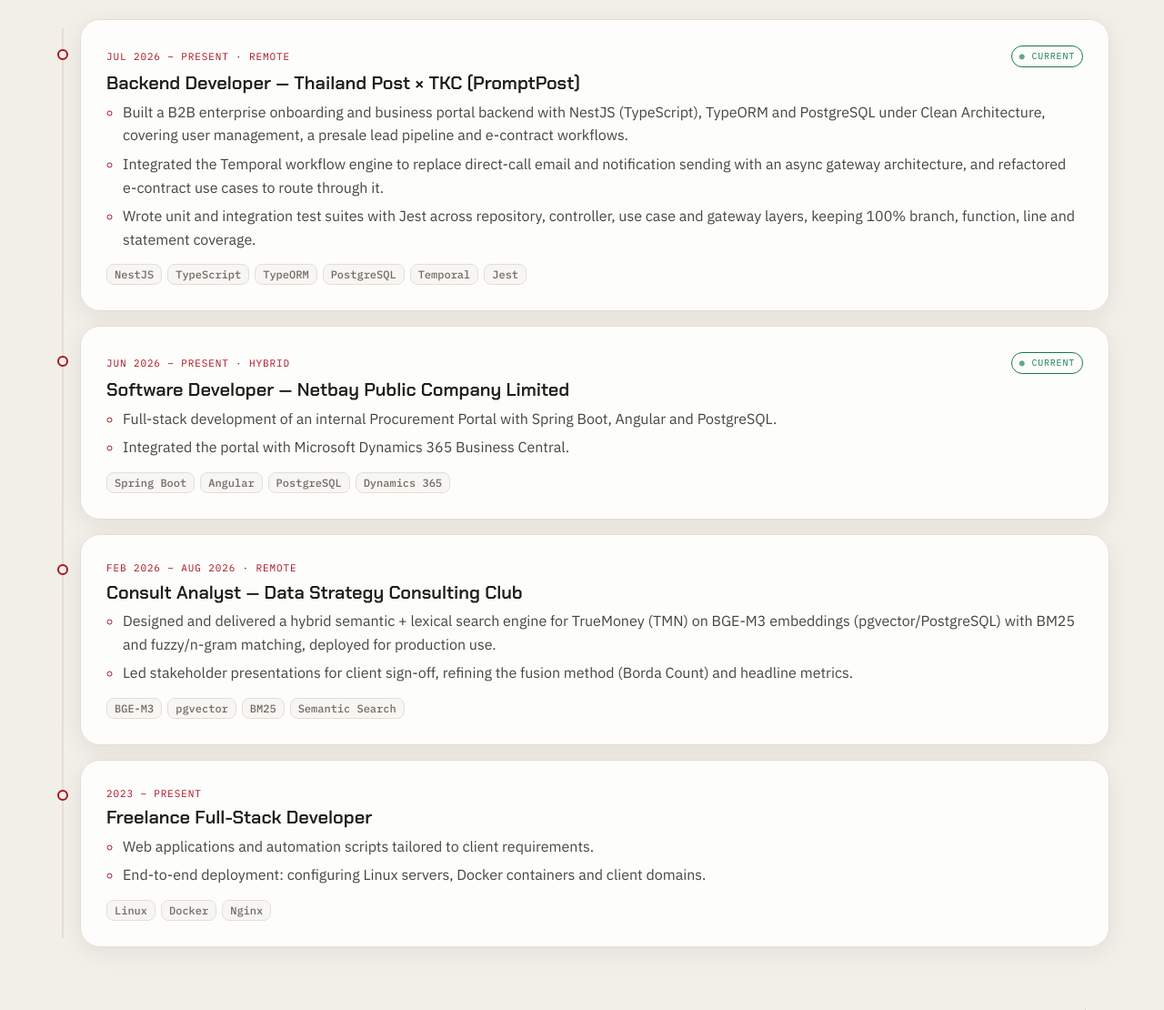
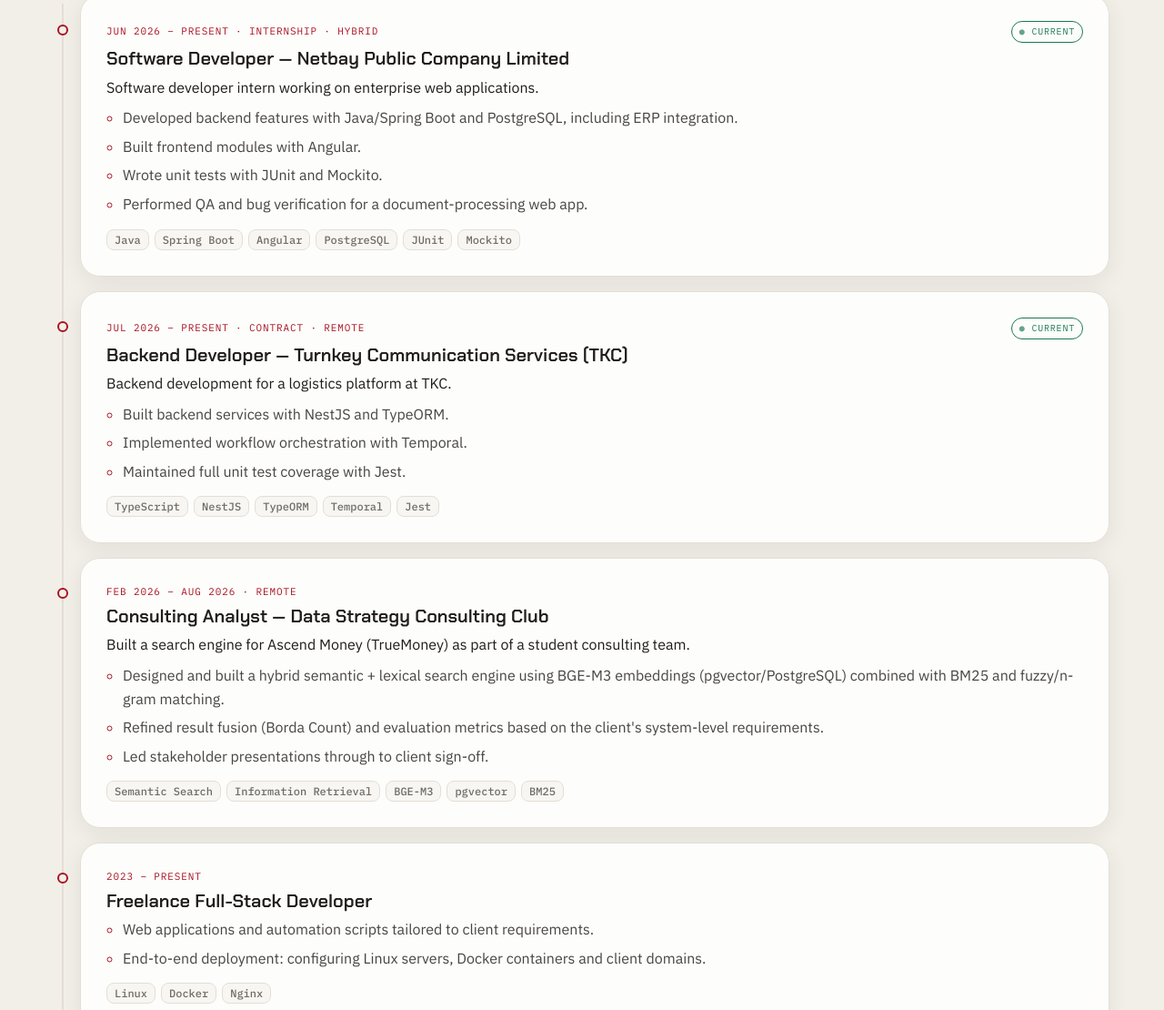
Before and after one commit to SETPOINT1/AboutMe, a plain HTML site: page index.html in a window 1280 px wide. Shown: the part 1690-2800 px from the top of the page at 91% size. Drawn offline with Linux system fonts and the light colour scheme; a web font is replaced by a local one.

Commit message:
Match work experience to LinkedIn; TrueMoney is a project, not production
- Netbay: internship role with Spring Boot, Angular, JUnit/Mockito and QA
- TKC: backend for a logistics platform (NestJS, TypeORM, Temporal, Jest)
- Consulting Analyst: TrueMoney search built as a student consulting
  project; remove "deployed to production" claims site-wide
- Reword hero/about from "production systems" to "real-world systems"
- Bump CSS/JS to v=5

```diff
--- a/index.html
+++ b/index.html
@@ -6,14 +6,14 @@
   <title>Chonchanan Jitrawang · Software Developer</title>
   <meta name="description" content="Chonchanan (Pun) Jitrawang — 4th-year Computer Engineering student at Thammasat University and software developer. Full-stack, AI/ML and system infrastructure.">
   <meta property="og:title" content="Chonchanan Jitrawang · Software Developer">
-  <meta property="og:description" content="Production systems in full-stack, AI/ML and infrastructure — from enterprise backend integrations to IoT and semantic search.">
+  <meta property="og:description" content="Real-world systems in full-stack, AI/ML and infrastructure — from enterprise backend integrations to IoT and semantic search.">
   <meta property="og:type" content="website">
   <meta property="og:image" content="photo/IMG_2561.JPG">
   <meta name="theme-color" content="#f2efe9">
   <link rel="preconnect" href="https://fonts.googleapis.com">
   <link rel="preconnect" href="https://fonts.gstatic.com" crossorigin>
   <link href="https://fonts.googleapis.com/css2?family=Chakra+Petch:wght@500;600;700&family=IBM+Plex+Mono:wght@400;500&family=IBM+Plex+Sans:wght@400;500;600&family=IBM+Plex+Sans+Thai:wght@400;500;600&display=swap" rel="stylesheet">
-  <link rel="stylesheet" href="styles.css?v=4">
+  <link rel="stylesheet" href="styles.css?v=5">
   <script>
     try { const t = localStorage.getItem('theme'); if (t) document.documentElement.dataset.theme = t; } catch (e) {}
   </script>
@@ -65,13 +65,13 @@
       <div class="panel hero-panel reveal">
         <span class="tag">PORTFOLIO</span>
         <p class="kicker mono">COMPUTER ENGINEERING · THAMMASAT UNIVERSITY</p>
-        <h1>Production systems,<br><span class="accent">from server rack to UI.</span></h1>
-        <p class="lead">Hi, I'm <strong>Chonchanan "Pun" Jitrawang</strong> — a 4th-year Computer Engineering student and software developer intern. I ship production systems across <strong>full-stack</strong>, <strong>AI/ML</strong> and <strong>system infrastructure</strong>, from enterprise backend integrations to IoT and semantic search.</p>
+        <h1>Real-world systems,<br><span class="accent">from server rack to UI.</span></h1>
+        <p class="lead">Hi, I'm <strong>Chonchanan "Pun" Jitrawang</strong> — a 4th-year Computer Engineering student and software developer intern. I build real-world systems across <strong>full-stack</strong>, <strong>AI/ML</strong> and <strong>system infrastructure</strong>, from enterprise backend integrations to IoT and semantic search.</p>
 
         <p class="label mono">AT A GLANCE</p>
         <div class="stats">
-          <a class="stat" href="#experience"><b>2</b><span>Developer roles now</span><small>Netbay · PromptPost</small><i>→</i></a>
-          <a class="stat" href="#projects"><b>Prod</b><span>Semantic search for TrueMoney</span><small>BGE-M3 · BM25</small><i>→</i></a>
+          <a class="stat" href="#experience"><b>2</b><span>Developer roles now</span><small>Netbay · TKC</small><i>→</i></a>
+          <a class="stat" href="#projects"><b>Hybrid</b><span>Semantic search for TrueMoney</span><small>BGE-M3 · BM25</small><i>→</i></a>
           <a class="stat" href="#awards"><b>Top 100</b><span>Startup Thailand League 2025</span><small>฿25,000 grant</small><i>→</i></a>
           <a class="stat" href="#experience"><b>100%</b><span>Test coverage convention</span><small>Jest · NestJS</small><i>→</i></a>
           <a class="stat" href="#projects"><b>H100</b><span>GPU servers configured</span><small>Linux · CUDA · Jupyter</small><i>→</i></a>
@@ -108,8 +108,8 @@
       </div>
       <div class="about-grid">
         <div class="panel reveal">
-          <p>I'm a 4th-year Computer Engineering student and software developer intern with hands-on experience delivering <strong>production systems</strong>.</p>
-          <p>Right now I build an internal procurement portal at <strong>Netbay</strong> with Spring Boot and Angular, and a B2B onboarding backend for <strong>Thailand Post × TKC (PromptPost)</strong> with NestJS under Clean Architecture. Before that I delivered a hybrid semantic search engine for <strong>TrueMoney</strong>.</p>
+          <p>I'm a 4th-year Computer Engineering student and software developer intern with hands-on experience building <strong>real-world systems</strong>.</p>
+          <p>Right now I'm a software developer intern at <strong>Netbay</strong>, building enterprise web apps with Spring Boot and Angular, and a backend developer at <strong>TKC</strong>, building services for a logistics platform with NestJS and Temporal. As part of a student consulting team, I also built a hybrid semantic search engine for <strong>Ascend Money (TrueMoney)</strong>.</p>
           <p>I also run Linux and GPU infrastructure, and connect software to hardware through IoT and edge AI.</p>
         </div>
         <div class="panel reveal">
@@ -142,39 +142,45 @@
       <ol class="timeline">
         <li class="panel reveal">
           <div class="job-head">
-            <span class="when mono">JUL 2026 – PRESENT · REMOTE</span>
+            <span class="when mono">JUN 2026 – PRESENT · INTERNSHIP · HYBRID</span>
             <span class="badge live mono">CURRENT</span>
           </div>
-          <h3>Backend Developer — Thailand Post × TKC (PromptPost)</h3>
+          <h3>Software Developer — Netbay Public Company Limited</h3>
+          <p class="job-sum">Software developer intern working on enterprise web applications.</p>
           <ul class="points">
-            <li>Built a B2B enterprise onboarding and business portal backend with NestJS (TypeScript), TypeORM and PostgreSQL under Clean Architecture, covering user management, a presale lead pipeline and e-contract workflows.</li>
-            <li>Integrated the Temporal workflow engine to replace direct-call email and notification sending with an async gateway architecture, and refactored e-contract use cases to route through it.</li>
-            <li>Wrote unit and integration test suites with Jest across repository, controller, use case and gateway layers, keeping 100% branch, function, line and statement coverage.</li>
+            <li>Developed backend features with Java/Spring Boot and PostgreSQL, including ERP integration.</li>
+            <li>Built frontend modules with Angular.</li>
+            <li>Wrote unit tests with JUnit and Mockito.</li>
+            <li>Performed QA and bug verification for a document-processing web app.</li>
           </ul>
-          <ul class="tags"><li>NestJS</li><li>TypeScript</li><li>TypeORM</li><li>PostgreSQL</li><li>Temporal</li><li>Jest</li></ul>
+          <ul class="tags"><li>Java</li><li>Spring Boot</li><li>Angular</li><li>PostgreSQL</li><li>JUnit</li><li>Mockito</li></ul>
         </li>
         <li class="panel reveal">
           <div class="job-head">
-            <span class="when mono">JUN 2026 – PRESENT · HYBRID</span>
+            <span class="when mono">JUL 2026 – PRESENT · CONTRACT · REMOTE</span>
             <span class="badge live mono">CURRENT</span>
           </div>
-          <h3>Software Developer — Netbay Public Company Limited</h3>
+          <h3>Backend Developer — Turnkey Communication Services (TKC)</h3>
+          <p class="job-sum">Backend development for a logistics platform at TKC.</p>
           <ul class="points">
-            <li>Full-stack development of an internal Procurement Portal with Spring Boot, Angular and PostgreSQL.</li>
-            <li>Integrated the portal with Microsoft Dynamics 365 Business Central.</li>
+            <li>Built backend services with NestJS and TypeORM.</li>
+            <li>Implemented workflow orchestration with Temporal.</li>
+            <li>Maintained full unit test coverage with Jest.</li>
           </ul>
-          <ul class="tags"><li>Spring Boot</li><li>Angular</li><li>PostgreSQL</li><li>Dynamics 365</li></ul>
+          <ul class="tags"><li>TypeScript</li><li>NestJS</li><li>TypeORM</li><li>Temporal</li><li>Jest</li></ul>
         </li>
         <li class="panel reveal">
           <div class="job-head">
             <span class="when mono">FEB 2026 – AUG 2026 · REMOTE</span>
           </div>
-          <h3>Consult Analyst — Data Strategy Consulting Club</h3>
+          <h3>Consulting Analyst — Data Strategy Consulting Club</h3>
+          <p class="job-sum">Built a search engine for Ascend Money (TrueMoney) as part of a student consulting team.</p>
           <ul class="points">
-            <li>Designed and delivered a hybrid semantic + lexical search engine for TrueMoney (TMN) on BGE-M3 embeddings (pgvector/PostgreSQL) with BM25 and fuzzy/n-gram matching, deployed for production use.</li>
-            <li>Led stakeholder presentations for client sign-off, refining the fusion method (Borda Count) and headline metrics.</li>
+            <li>Designed and built a hybrid semantic + lexical search engine using BGE-M3 embeddings (pgvector/PostgreSQL) combined with BM25 and fuzzy/n-gram matching.</li>
+            <li>Refined result fusion (Borda Count) and evaluation metrics based on the client's system-level requirements.</li>
+            <li>Led stakeholder presentations through to client sign-off.</li>
           </ul>
-          <ul class="tags"><li>BGE-M3</li><li>pgvector</li><li>BM25</li><li>Semantic Search</li></ul>
+          <ul class="tags"><li>Semantic Search</li><li>Information Retrieval</li><li>BGE-M3</li><li>pgvector</li><li>BM25</li></ul>
         </li>
         <li class="panel reveal">
           <div class="job-head">
@@ -206,10 +212,10 @@
 
       <div class="project-grid">
         <article class="card reveal" data-cat="ai">
-          <header><span class="cat mono">AI · SEARCH</span><span class="badge hot mono">PRODUCTION</span></header>
+          <header><span class="cat mono">AI · SEARCH</span><span class="badge mono">CONSULTING</span></header>
           <h3>TrueMoney Semantic Search Engine</h3>
           <p class="role mono">AI/ML ENGINEER · FEB – AUG 2026</p>
-          <p>Hybrid semantic + lexical search pipeline (BGE-M3 + BM25 fusion) built for TrueMoney and deployed to production.</p>
+          <p>Hybrid semantic + lexical search pipeline (BGE-M3 + BM25 fusion) built for Ascend Money (TrueMoney) as a student consulting project.</p>
           <ul class="tags"><li>BGE-M3</li><li>BM25</li><li>pgvector</li><li>PostgreSQL</li></ul>
         </article>
 
@@ -322,6 +328,6 @@
     <a href="#contact" data-sec="contact"><svg viewBox="0 0 24 24"><rect x="3" y="5" width="18" height="14" rx="2"/><path d="m3 7 9 6 9-6"/></svg><span>Contact</span></a>
   </nav>
 
-  <script src="script.js?v=4"></script>
+  <script src="script.js?v=5"></script>
 </body>
 </html>
--- a/styles.css
+++ b/styles.css
@@ -345,6 +345,7 @@ main { max-width: 1200px; margin: 0 auto; padding: 96px 20px 120px; }
 .timeline h3 { font-size: 20px; margin: 6px 0 8px; }
 .timeline p { margin: 0; }
 .job-head { display: flex; justify-content: space-between; align-items: center; gap: 10px; flex-wrap: wrap; }
+.timeline .job-sum { margin: 0 0 8px; color: var(--ink); }
 .points { margin: 0 0 14px; padding-left: 18px; }
 .points li { margin-bottom: 6px; }
 .points li::marker { color: var(--accent); }
```
